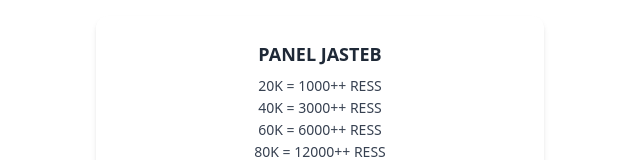
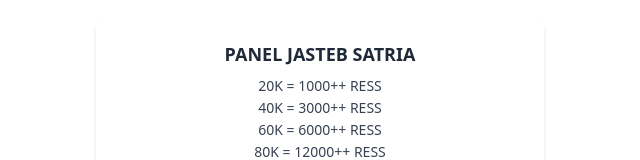
Before and after one commit to DewaSatria7/PanelJastebOtomatis, a plain HTML site: page index.html in a window 1280 px wide. Shown: the top 160 px of the page, without its empty margins (320-960 px from the left). Drawn offline with nearby package versions, Linux system fonts and the light colour scheme.

Commit message:
Update index.html

```diff
--- a/index.html
+++ b/index.html
@@ -13,7 +13,7 @@
   <div class="max-w-md mx-auto space-y-6">
    <div class="bg-white rounded-xl shadow-md p-6">
     <h2 class="font-extrabold text-center text-gray-800 text-lg mb-2">
-     PANEL JASTEB
+     PANEL JASTEB SATRIA
     </h2>
     <div class="text-center text-gray-700 text-sm space-y-0.5 mb-4">
      <p>
```
